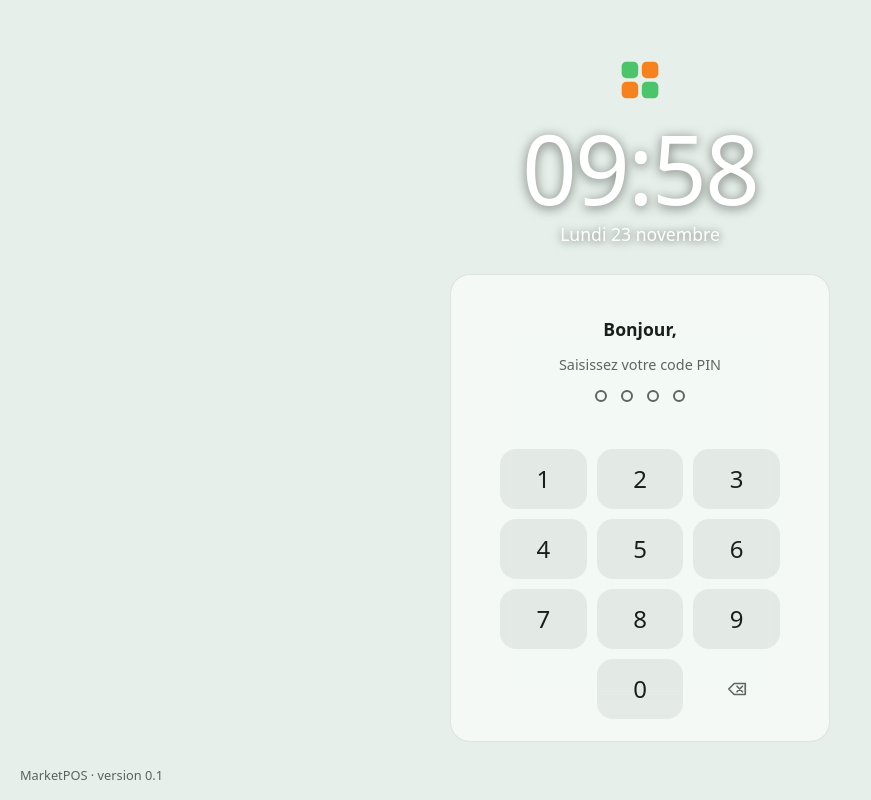
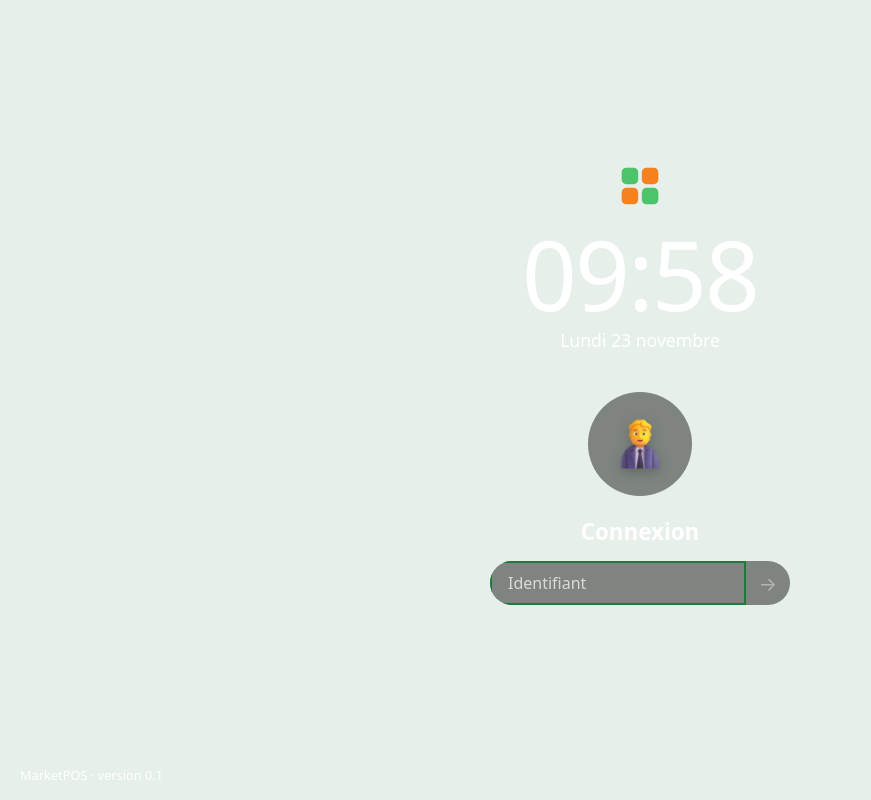
Before and after one commit to alban-okoby/marketpos, an Angular app in the folder app/: page / in a window 1280 px wide. Shown: the whole page, without its empty margins (0-871 px from the left). Built offline with nearby package versions, Linux system fonts and the light colour scheme.

Commit message:
feat: two-step lock screen with per-account lockout
The identifiant is typed first; once recognised, the account appears
with its name and the password field, like the Windows and macOS lock
screens. Failed passwords block only that account.

Text on the lock screen has no shadow.

```diff
--- a/app/src/app/shell/lock-screen/lock-screen.component.scss
+++ b/app/src/app/shell/lock-screen/lock-screen.component.scss
@@ -5,14 +5,16 @@
   display: block;
 }
 
+// Full-screen, like the Windows and macOS lock screens: the wallpaper shows through, nothing sits in a card.
 .lock {
   height: 100%;
   display: flex;
   flex-direction: column;
   align-items: center;
   justify-content: center;
-  gap: 28px;
+  gap: 40px;
   padding: 24px;
+  box-sizing: border-box;
 }
 
 .intro {
@@ -22,160 +24,127 @@
   gap: 6px;
 }
 
-// Date and time on the lock screen are always white, with a soft shadow so they read on any wallpaper.
+// Date, time and text on the lock screen are always white, with no shadow.
 .clock {
   margin: 12px 0 0;
   font-size: clamp(56px, 10vw, 96px);
   font-weight: 300;
   letter-spacing: -0.02em;
   line-height: 1;
-  color: #ffffff;
-  text-shadow: 0 2px 12px rgba(0, 0, 0, 0.5);
+  color: var(--on-image-text);
   font-variant-numeric: tabular-nums;
 }
 
 .date {
   margin: 0;
-  color: #ffffff;
+  color: var(--on-image-text);
   font-size: 1.1rem;
-  text-shadow: 0 1px 8px rgba(0, 0, 0, 0.6);
 }
 
-.card {
-  width: min(380px, 92vw);
-  padding: 22px;
-  border-radius: 20px;
+.signin {
+  width: min(300px, 90vw);
   display: flex;
   flex-direction: column;
   align-items: center;
   gap: 14px;
-}
-
-.users {
-  display: flex;
-  gap: 8px;
-  width: 100%;
-}
-
-.user {
-  flex: 1;
-  display: flex;
-  flex-direction: column;
-  align-items: center;
-  gap: 4px;
-  padding: 10px 6px;
-  border-radius: var(--radius-md);
-  border: 1px solid transparent;
-  color: var(--text-muted);
-  transition: background 0.2s, border-color 0.2s;
-}
-
-.user:hover {
-  background: var(--fill-subtle);
-}
-
-.user.selected {
-  color: var(--text);
-  background: var(--fill-active);
-  border-color: var(--glass-border);
+  color: var(--on-image-text);
 }
 
 .avatar {
-  width: 44px;
-  height: 44px;
+  width: 104px;
+  height: 104px;
   border-radius: 50%;
   display: grid;
   place-items: center;
-  background: var(--fill-active);
+  background: var(--label-bg);
+  color: var(--on-image-text);
 }
 
-.user-name {
+.name {
+  margin: 6px 0 0;
+  font-size: 1.4rem;
   font-weight: 600;
-  font-size: 0.9rem;
+  text-align: center;
 }
 
-.user-role {
-  font-size: 0.75rem;
-  opacity: 0.8;
+.role {
+  margin: -10px 0 0;
+  font-size: 0.9rem;
+  opacity: 0.85;
 }
 
-.prompt {
-  margin: 6px 0 0;
-  font-size: 1.1rem;
-  font-weight: 600;
-}
+// One pill: the field and the arrow button share the same background, as in Windows 11.
+.row {
+  width: 100%;
+  display: flex;
+  align-items: center;
+  gap: 0;
+  border-radius: 999px;
+  background: var(--label-bg);
+  overflow: hidden;
 
-.hint {
-  margin: 0;
-  color: var(--text-muted);
-  font-size: 0.9rem;
-}
+  input {
+    flex: 1;
+    min-width: 0;
+    height: 44px;
+    padding: 0 6px 0 18px;
+    border: 0;
+    outline: none;
+    background: transparent;
+    color: var(--on-image-text);
+    font: inherit;
+    font-size: 1rem;
 
-.dots {
-  display: flex;
-  gap: 14px;
-  height: 16px;
-  align-items: center;
-}
+    &::placeholder {
+      color: var(--on-image-text);
+      opacity: 0.7;
+    }
 
-.dot {
-  width: 12px;
-  height: 12px;
-  border-radius: 50%;
-  border: 2px solid var(--text-muted);
-  transition: background 0.15s, border-color 0.15s, transform 0.15s;
-}
+    &:focus-visible {
+      box-shadow: inset 0 0 0 2px var(--focus);
+    }
 
-.dot.filled {
-  background: var(--text);
-  border-color: var(--text);
-  transform: scale(1.05);
-}
+    &:disabled {
+      opacity: 0.5;
+    }
+  }
 
-.dot.error {
-  border-color: var(--danger);
-}
+  .go {
+    width: 44px;
+    height: 44px;
+    border: 0;
+    background: transparent;
+    color: var(--on-image-text);
+    font-size: 1.2rem;
 
-.dot.filled.error {
-  background: var(--danger);
+    &:hover:not(:disabled) {
+      background: var(--fill-hover);
+    }
+
+    &:disabled {
+      opacity: 0.4;
+      cursor: not-allowed;
+    }
+  }
 }
 
 .error-text {
   min-height: 1.2em;
   margin: 0;
-  font-size: 0.85rem;
-  color: var(--danger-text);
+  font-size: 0.88rem;
+  text-align: center;
+  color: var(--on-image-text);
+  font-weight: 600;
 }
 
-.keypad {
-  display: grid;
-  grid-template-columns: repeat(3, 1fr);
-  gap: 10px;
-  width: 100%;
-  max-width: 280px;
-}
-
-.key {
-  height: 60px;
-  border-radius: 16px;
-  font-size: 1.5rem;
-  font-weight: 500;
-  display: grid;
-  place-items: center;
-  background: var(--fill-hover);
-  transition: background 0.15s, transform 0.1s;
-}
-
-.key:hover {
-  background: var(--fill-active);
-}
-
-.key:active {
-  transform: scale(0.96);
-}
-
-.key-secondary {
+.link {
+  border: 0;
   background: transparent;
+  color: var(--on-image-text);
+  font-size: 0.85rem;
+  text-decoration: underline;
+  text-underline-offset: 3px;
+  padding: 4px 8px;
 }
 
 .footer {
@@ -183,6 +152,6 @@
   left: 20px;
   bottom: 16px;
   margin: 0;
-  color: var(--text-muted);
+  color: var(--on-image-text);
   font-size: 0.8rem;
 }
--- a/app/src/app/shell/lock-screen/lock-screen.component.ts
+++ b/app/src/app/shell/lock-screen/lock-screen.component.ts
@@ -3,37 +3,36 @@ import {
   ChangeDetectionStrategy,
   Component,
   ElementRef,
+  Injector,
+  afterNextRender,
   computed,
-  effect,
   inject,
   output,
   signal,
-  untracked,
   viewChild,
 } from '@angular/core';
 import { gsap } from 'gsap';
 
 import { ClockService } from '../../core/clock.service';
-import { PinGuardService } from '../../core/session/pin-guard.service';
+import { PinGuardService, accountScope } from '../../core/session/pin-guard.service';
 import { duration, reducedMotion } from '../../core/motion';
-import { SessionService } from '../../core/session/session.service';
+import { SessionService, SessionUser } from '../../core/session/session.service';
 import { IconComponent } from '../../shared/icon/icon.component';
 import { LogoComponent } from '../../shared/logo/logo.component';
 
-const PIN_LENGTH = 4;
-/** Keypad layout. An empty string is a spacer; '⌫' is the backspace key. */
-const KEYS = ['1', '2', '3', '4', '5', '6', '7', '8', '9', '', '0', '⌫'];
+/** Sign-in steps: first the identifiant, then, once it is recognised, the password of that account. */
+type Step = 'identifiant' | 'secret';
 
 /**
- * Lock screen: choose a user, enter the PIN, then the screen dissolves into the desktop.
- * Keyboard input (digits, Backspace, Escape) works for PIN entry on a physical keyboard or scanner station.
+ * Lock screen in two steps, like the Windows and macOS lock screens: type the identifiant, the account
+ * appears with its picture and name, then type the password. The role comes from the account.
  */
 @Component({
   selector: 'app-lock-screen',
   imports: [IconComponent, LogoComponent],
   changeDetection: ChangeDetectionStrategy.OnPush,
   host: {
-    '(document:keydown)': 'onKeydown($event)',
+    '(keydown.escape)': 'onEscape()',
   },
   template: `
     <section class="lock" aria-labelledby="lock-title">
@@ -43,54 +42,56 @@ const KEYS = ['1', '2', '3', '4', '5', '6', '7', '8', '9', '', '0', '⌫'];
         <p class="date">{{ clock.date() }}</p>
       </div>
 
-      <div class="card glass" #card>
-        <div class="users" role="radiogroup" aria-label="Utilisateur">
-          @for (user of session.users(); track user.id) {
-            <button
-              type="button"
-              role="radio"
-              class="user"
-              [class.selected]="user.id === selectedId()"
-              [attr.aria-checked]="user.id === selectedId()"
-              (click)="selectUser(user.id)"
-            >
-              <span class="avatar"><app-icon name="user" [size]="22" /></span>
-              <span class="user-name">{{ user.name }}</span>
-              <span class="user-role">{{ user.role }}</span>
-            </button>
-          }
-        </div>
+      <div class="signin" #card>
+        @if (step() === 'identifiant') {
+          <div class="avatar" aria-hidden="true"><app-icon name="user" [size]="56" /></div>
+          <h1 id="lock-title" class="name">Connexion</h1>
 
-        <h1 id="lock-title" class="prompt">Bonjour, {{ selectedName() }}</h1>
-        <p class="hint">Saisissez votre code PIN</p>
+          <form class="row" (submit)="$event.preventDefault(); nextStep()">
+            <input
+              #login
+              type="text"
+              autocomplete="username"
+              autocapitalize="none"
+              spellcheck="false"
+              placeholder="Identifiant"
+              aria-label="Identifiant"
+              [value]="loginName()"
+              (input)="onLogin($event)"
+            />
+            <button type="submit" class="go" aria-label="Suivant" [disabled]="loginName().trim() === ''">→</button>
+          </form>
 
-        <div class="dots" [attr.aria-label]="pin().length + ' chiffres saisis sur ' + pinLength">
-          @for (slot of slots; track slot) {
-            <span class="dot" [class.filled]="slot < pin().length" [class.error]="error()"></span>
-          }
-        </div>
+          <p class="error-text" role="alert">{{ error() }}</p>
+        } @else {
+          <div class="avatar" aria-hidden="true"><app-icon name="user" [size]="56" /></div>
+          <h1 id="lock-title" class="name">{{ user()?.name }}</h1>
+          <p class="role">{{ user()?.role }}</p>
 
-        <p class="error-text" role="alert">
-          @if (guard.secondsLeft('session') > 0) {
-            Trop de tentatives. Réessayez dans {{ guard.secondsLeft('session') }} s.
-          } @else if (error()) {
-            Code PIN incorrect
-          }
-        </p>
+          <form class="row" (submit)="$event.preventDefault(); submit()">
+            <input
+              #secret
+              type="password"
+              autocomplete="current-password"
+              placeholder="Mot de passe"
+              aria-label="Mot de passe"
+              [value]="password()"
+              (input)="onPassword($event)"
+              [disabled]="blockedSeconds() > 0"
+            />
+            <button type="submit" class="go" aria-label="Se connecter" [disabled]="!canSubmit()">→</button>
+          </form>
 
-        <div class="keypad">
-          @for (key of keys; track $index) {
-            @if (key === '⌫') {
-              <button type="button" class="key key-secondary" aria-label="Effacer" (click)="backspace()">
-                <app-icon name="backspace" [size]="22" />
-              </button>
-            } @else if (key === '') {
-              <span class="key-spacer" aria-hidden="true"></span>
+          <p class="error-text" role="alert">
+            @if (blockedSeconds() > 0) {
+              Trop de tentatives sur ce compte. Réessayez dans {{ blockedSeconds() }} s.
             } @else {
-              <button type="button" class="key" (click)="press(key)">{{ key }}</button>
+              {{ error() }}
             }
-          }
-        </div>
+          </p>
+
+          <button type="button" class="link" (click)="back()">Ce n'est pas vous ? Changer d'identifiant</button>
+        }
       </div>
 
       <footer class="footer">MarketPOS · version 0.1</footer>
@@ -99,108 +100,127 @@ const KEYS = ['1', '2', '3', '4', '5', '6', '7', '8', '9', '', '0', '⌫'];
   styleUrl: './lock-screen.component.scss',
 })
 export class LockScreenComponent implements AfterViewInit {
-  /** Emits the id of the user once the PIN is verified and the transition has finished. */
+  /** Emits the id of the user once the password is verified and the transition has finished. */
   readonly unlocked = output<string>();
 
   readonly session = inject(SessionService);
   readonly clock = inject(ClockService);
+  /** Counts wrong attempts; blocks the password field after too many (Sécurité settings). */
+  readonly guard = inject(PinGuardService);
   private readonly host = inject<ElementRef<HTMLElement>>(ElementRef);
+  private readonly injector = inject(Injector);
   private readonly intro = viewChild.required<ElementRef<HTMLElement>>('intro');
   private readonly card = viewChild.required<ElementRef<HTMLElement>>('card');
+  private readonly loginInput = viewChild<ElementRef<HTMLInputElement>>('login');
+  private readonly secretInput = viewChild<ElementRef<HTMLInputElement>>('secret');
 
-  readonly keys = KEYS;
-  readonly pinLength = PIN_LENGTH;
-  readonly slots = Array.from({ length: PIN_LENGTH }, (_, index) => index);
-
-  /** Preselects the user who was signed in before locking, otherwise the first user. */
-  readonly selectedId = signal(this.session.user()?.id ?? '');
-  readonly pin = signal('');
-  readonly error = signal(false);
+  /** The account the user has identified. Set once the identifiant is recognised. */
+  readonly user = signal<SessionUser | null>(null);
+  readonly step = signal<Step>('identifiant');
+  readonly loginName = signal('');
+  readonly password = signal('');
+  readonly error = signal('');
   private busy = false;
-  /** True while a PIN is being checked, so a second entry cannot start another check. */
+  /** True while a password is being checked, so a second submit cannot start another check. */
   private checking = false;
 
-  /** Counts wrong PINs; blocks the keypad after too many attempts (Sécurité settings). */
-  readonly guard = inject(PinGuardService);
-
-  readonly selectedName = computed(() => this.session.findUser(this.selectedId())?.name ?? '');
+  /** Seconds the identified account stays blocked. Zero when there is no block or no account yet. */
+  readonly blockedSeconds = computed(() => {
+    const account = this.user();
+    return account ? this.guard.secondsLeft(accountScope(account.id)) : 0;
+  });
+  readonly canSubmit = computed(() => this.password() !== '' && this.blockedSeconds() === 0);
 
   constructor() {
-    // Accounts load asynchronously on first start: preselect the first user as soon as they are there.
-    effect(() => {
-      const first = this.session.users()[0];
-      if (!this.selectedId() && first) {
-        untracked(() => this.selectedId.set(first.id));
-      }
-    });
+    // The account signed in before locking is already identified: go straight to its password.
+    const previous = this.session.user();
+    if (previous) {
+      this.loginName.set(this.session.loginOf(previous.id));
+      this.user.set(previous);
+      this.step.set('secret');
+    }
   }
 
   ngAfterViewInit(): void {
     this.playIntro();
+    this.focusField();
   }
 
-  onKeydown(event: KeyboardEvent): void {
-    if (/^\d$/.test(event.key)) {
-      event.preventDefault();
-      this.press(event.key);
-    } else if (event.key === 'Backspace') {
-      this.backspace();
-    } else if (event.key === 'Escape') {
-      this.clear();
+  onLogin(event: Event): void {
+    this.error.set('');
+    this.loginName.set((event.target as HTMLInputElement).value);
+  }
+
+  onPassword(event: Event): void {
+    this.error.set('');
+    this.password.set((event.target as HTMLInputElement).value);
+  }
+
+  /** Step 1: the identifiant must belong to an active account. Then the password field appears. */
+  nextStep(): void {
+    const found = this.session.findByLogin(this.loginName());
+    if (!found) {
+      this.error.set('Identifiant inconnu.');
+      return;
+    }
+    this.user.set(found);
+    this.error.set('');
+    this.goTo('secret');
+  }
+
+  /** Back to the identifiant, for another account. */
+  back(): void {
+    if (this.busy) {
+      return;
+    }
+    this.user.set(null);
+    this.password.set('');
+    this.error.set('');
+    this.goTo('identifiant');
+  }
+
+  onEscape(): void {
+    if (this.busy) {
+      return;
+    }
+    if (this.step() === 'secret') {
+      this.password.set('');
+      this.error.set('');
+    } else {
+      this.loginName.set('');
+      this.error.set('');
     }
   }
 
-  selectUser(userId: string): void {
-    if (this.busy) {
+  async submit(): Promise<void> {
+    const account = this.user();
+    if (this.busy || this.checking || !account || !this.canSubmit()) {
       return;
     }
-    this.selectedId.set(userId);
-    this.clear();
-  }
-
-  press(digit: string): void {
-    if (this.busy || this.guard.secondsLeft('session') > 0 || this.pin().length >= PIN_LENGTH) {
-      return;
-    }
-    const next = this.pin() + digit;
-    this.error.set(false);
-    this.pin.set(next);
-    if (next.length === PIN_LENGTH) {
-      this.submit(next);
+    this.checking = true;
+    const userId = await this.session.checkPassword(this.session.loginOf(account.id), this.password());
+    this.checking = false;
+    if (userId) {
+      this.guard.reset(accountScope(account.id));
+      this.busy = true;
+      this.playUnlock(userId);
+    } else {
+      this.guard.fail(accountScope(account.id));
+      this.error.set('Mot de passe incorrect.');
+      this.password.set('');
+      this.shake();
+      this.focusField();
     }
   }
 
-  backspace(): void {
-    if (this.busy) {
-      return;
-    }
-    this.error.set(false);
-    this.pin.update((value) => value.slice(0, -1));
+  private goTo(next: Step): void {
+    this.step.set(next);
+    afterNextRender(() => this.focusField(), { injector: this.injector });
   }
 
-  private clear(): void {
-    this.pin.set('');
-    this.error.set(false);
-  }
-
-  private async submit(pin: string): Promise<void> {
-    if (this.checking) {
-      return;
-    }
-    this.checking = true;
-    const userId = this.selectedId();
-    const valid = await this.session.verifyPin(userId, pin);
-    this.checking = false;
-    if (valid) {
-      this.guard.reset('session');
-      this.busy = true;
-      this.playUnlock(userId);
-    } else {
-      this.guard.fail('session');
-      this.error.set(true);
-      this.pin.set('');
-      this.shake();
-    }
+  private focusField(): void {
+    const field = this.step() === 'identifiant' ? this.loginInput() : this.secretInput();
+    field?.nativeElement.focus();
   }
 
   private playIntro(): void {
@@ -215,11 +235,11 @@ export class LockScreenComponent implements AfterViewInit {
       stagger: 0.08,
     });
     gsap.from(this.card().nativeElement, {
-      y: 40,
+      y: 30,
       opacity: 0,
-      duration: 0.8,
+      duration: 0.7,
       delay: 0.15,
-      ease: 'power4.out',
+      ease: 'power3.out',
     });
   }
 
@@ -237,7 +257,7 @@ export class LockScreenComponent implements AfterViewInit {
   private shake(): void {
     gsap.fromTo(
       this.card().nativeElement,
-      { x: -14 },
+      { x: -12 },
       { x: 0, duration: duration(0.6), ease: 'elastic.out(1, 0.25)' },
     );
   }
```
Also changed, not shown: app/src/app/core/session/pin-guard.service.ts (+12 -3 lines), 1 other file (tests, documents, lock files or other folders).
